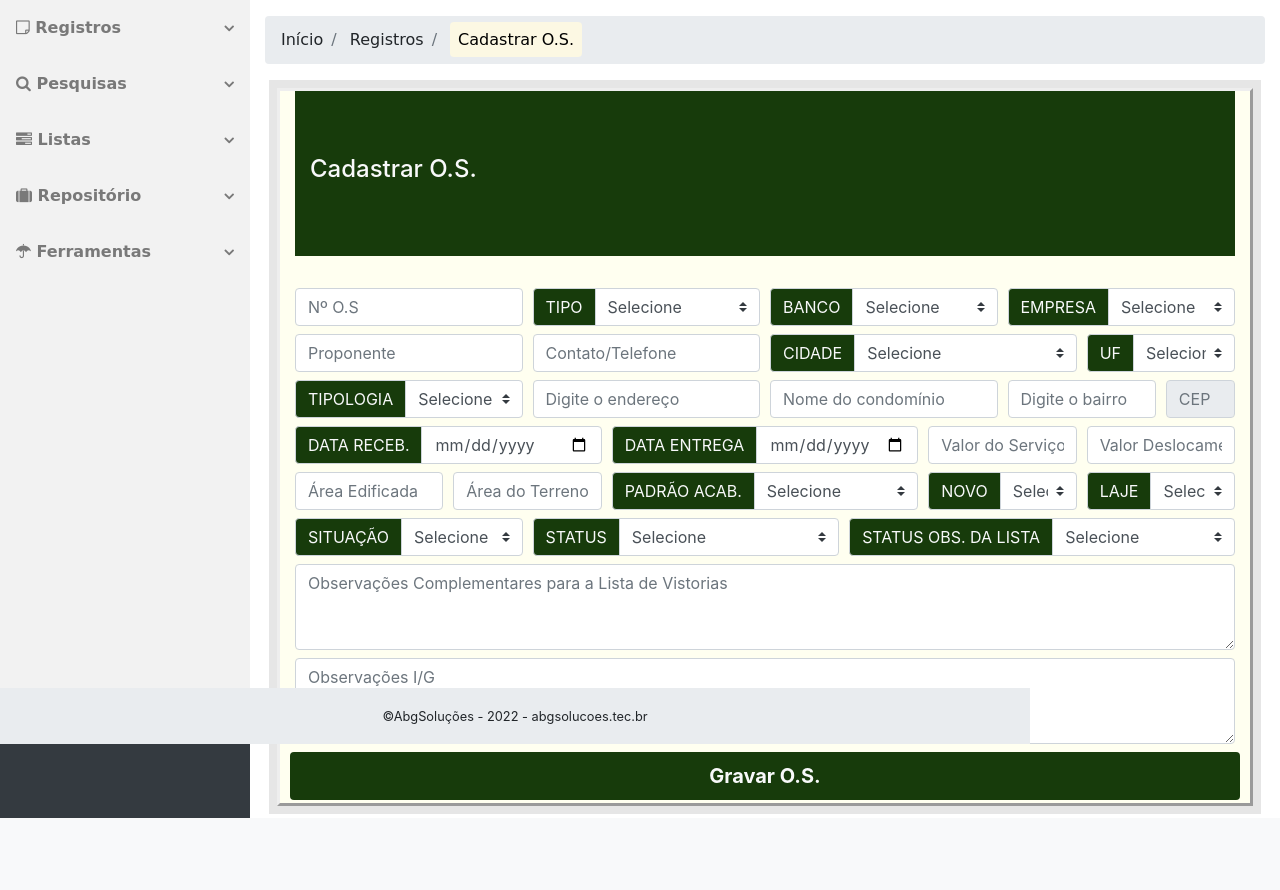
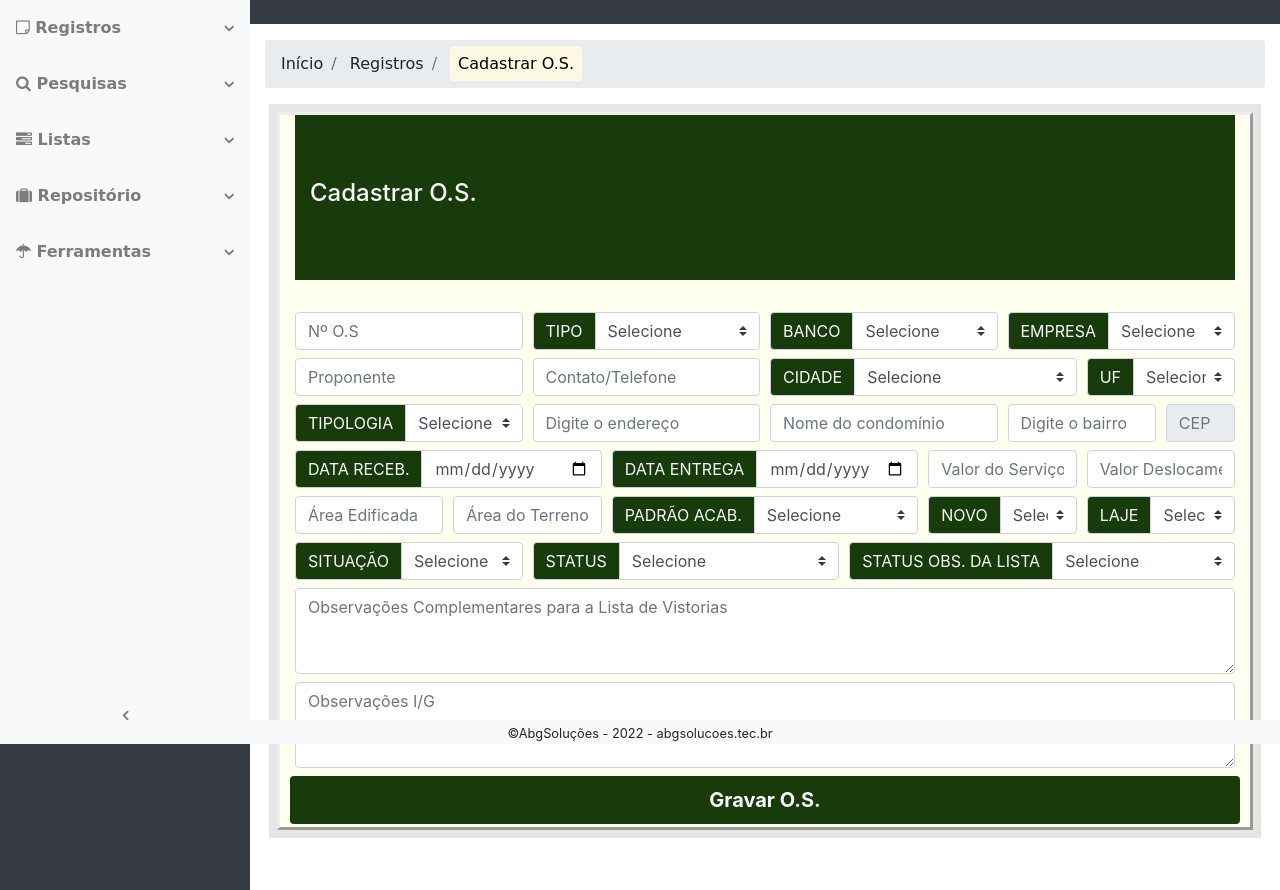
Before and after one commit to Ivonilson/prjABG, a PHP site: page /index.php?pagina=cadastrar-os in a window 1280 px wide. Shown: the part 56-946 px from the top of the page. Before the commit the page ends 874 px from the top, so only its background shows below. Run offline with PHP 8.4, Linux system fonts and the light colour scheme; the visitor is signed in with stand-in values (Sample User, id 1); data comes from the database, SQL or seed files in the repository; some libraries are stand-ins or nearby versions.

Commit message:
corrigindo rodapé e navẽção

```diff
--- a/includes/navegacao.php
+++ b/includes/navegacao.php
@@ -5,7 +5,7 @@
 			<span class="navbar-toggler-icon"></span>
 		</button>
 		<div id="navbarCurso" class="collapse navbar-collapse" id="linksaccordion">
-			<ul class="navbar-nav navbar-sidenav accordion" style="background-color: #F2F2F2">
+			<ul class="navbar-nav navbar-sidenav accordion bg-light">
 
 				<li class="nav-item" id="navegacao">
 					<a href="#" class="nav-link nav-link-collapse" data-toggle="collapse" data-target="#collapseRegistro">
@@ -113,7 +113,7 @@
 
 			</ul>
 
-			<ul class="navbar-nav sidenav-toggler">
+			<ul class="navbar-nav sidenav-toggler bg-light">
 				<li class="nav-item">
 					<a href="#" id="sidenavToggler" class="nav-link text-center">
 						<i class="fa fa-fw fa-angle-left"></i>
--- a/includes/rodape.php
+++ b/includes/rodape.php
@@ -1,8 +1,9 @@
 <!-- rodapé --->
-<footer  class="sticky-footer fixed-bottom">
-	<div class="container">
-		<div class="text-center">
+<br><br>
+<footer  class="footer fixed-bottom bg-light">
+
+	<div class="text-center">
 			<small>&copy;AbgSoluções -  <?=date("Y")?> - abgsolucoes.tec.br </small>
-		</div>
 	</div>
+
 </footer>
```
